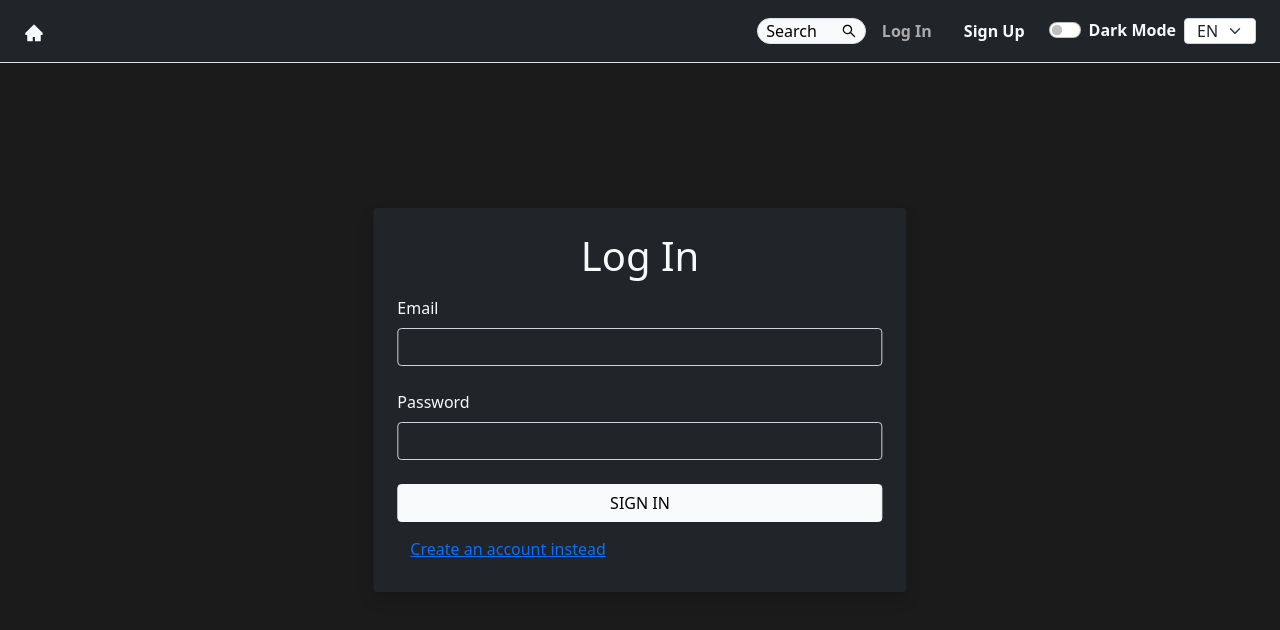
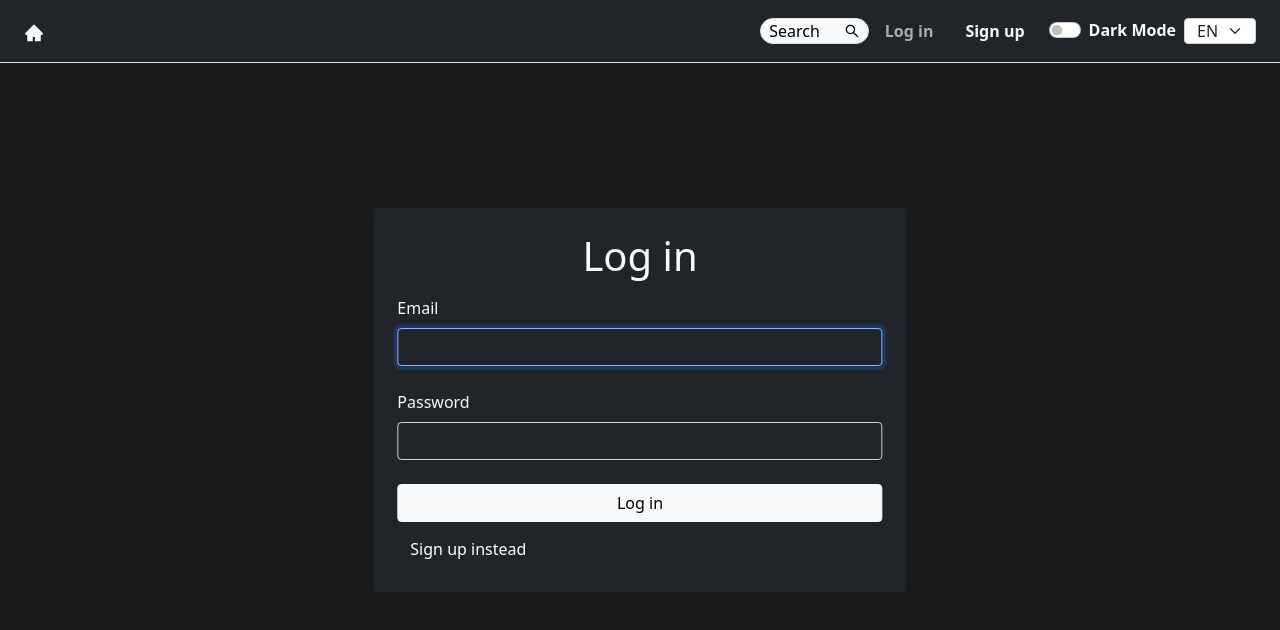
Before and after one commit to patrickwalczak/Collection-Manager, a React (Create React App) app: page /login in a window 1280 px wide. Shown: the top 630 px of the page. Built offline with nearby package versions, Linux system fonts and the light colour scheme; no server answers.

Commit message:
Creating one authentication form instead of log in and sign up

```diff
--- a/src/Components/SignUpForm/index.js
+++ b/src/Components/AuthForm/index.js
@@ -1,47 +1,50 @@
 import "bootstrap/dist/css/bootstrap.min.css";
 import Form from "react-bootstrap/Form";
 import Button from "react-bootstrap/Button";
+import Spinner from "react-bootstrap/Spinner";
 import Alert from "react-bootstrap/Alert";
-import Spinner from "react-bootstrap/Spinner";
+
+import ErrorAlert from "../../UI/ErrorAlert";
+import ReusableFieldName from "../ReusableFieldName";
 
 import { Formik } from "formik";
 import * as yup from "yup";
 
 import { Link } from "react-router-dom";
 
-import ReusableFieldName from "../ReusableFieldName";
-
 import { validationTemplates } from "../../helpers/yupHelper";
 
 import { FormattedMessage } from "react-intl";
 
-const SignUp = ({
+const AuthenticationForm = ({
   theme,
   setFormData,
   requestStatus,
   requestError,
   resetHookState,
+  initialValues,
+  signUpForm,
 }) => {
   const { validateSingleTextField, validatePassword, validateEmail } =
     validationTemplates;
 
-  const schema = yup.object().shape({
-    username: validateSingleTextField,
-    email: validateEmail,
-    password: validatePassword,
-  });
+  const validationSchema = { email: validateEmail, password: validatePassword };
+
+  if (!!signUpForm) validationSchema.username = validateSingleTextField;
 
   const isDisabled = requestStatus === "loading" ? true : false;
+
+  const submitButtonText = !!signUpForm ? "signup" : "login";
+
+  const pathToPage = !!signUpForm ? "login" : "signup";
+
+  const schema = yup.object().shape(validationSchema);
 
   return (
     <Formik
       validationSchema={schema}
       onSubmit={setFormData}
-      initialValues={{
-        username: "",
-        email: "",
-        password: "",
-      }}
+      initialValues={initialValues}
     >
       {({
         handleSubmit,
@@ -53,6 +56,7 @@ const SignUp = ({
         errors,
       }) => (
         <Form className="themeClass" noValidate onSubmit={handleSubmit}>
+          {!!signUpForm && (
             <ReusableFieldName
               name="username"
               label={<FormattedMessage id="form.username" />}
@@ -67,7 +71,9 @@ const SignUp = ({
               error={errors.username}
               disabled={isDisabled}
             />
+          )}
           <ReusableFieldName
+            autoFocus={!signUpForm}
             label="Email"
             name="email"
             type="email"
@@ -97,28 +103,36 @@ const SignUp = ({
 
           {!!requestError && requestStatus !== "loading" && (
             <Alert variant="danger" onClose={resetHookState} dismissible>
-              <Alert.Heading>{requestError}</Alert.Heading>
+              {requestError}
             </Alert>
           )}
-          <div className="d-grid gap-1 mt-4">
+          <div className="d-grid gap-1 mt-4 mb-2">
             <Button
               disabled={isDisabled}
               type="submit"
               className="btn-light themeClass"
             >
               {!isDisabled && (
-                <FormattedMessage id="app-navigation.signup.button" />
+                <FormattedMessage
+                  id={`app-navigation.${submitButtonText}.button`}
+                />
               )}
               {isDisabled && <Spinner animation="border" />}
             </Button>
-            <Link to={"/login"}>
-              <Button variant="link">Log in instead</Button>
+          </div>
+          <Link
+            to={`/${pathToPage}`}
+            className={`btn btn-inherit ${
+              theme === "dark" ? "text-white" : ""
+            }`}
+          >
+            <FormattedMessage id={`app-navigation.${pathToPage}.button`} />{" "}
+            instead
           </Link>
-          </div>
         </Form>
       )}
     </Formik>
   );
 };
 
-export default SignUp;
+export default AuthenticationForm;
--- a/src/Components/LogInForm/index.js
+++ /dev/null
@@ -1,100 +0,0 @@
-import "bootstrap/dist/css/bootstrap.min.css";
-import Form from "react-bootstrap/Form";
-import Button from "react-bootstrap/Button";
-import Spinner from "react-bootstrap/Spinner";
-import Alert from "react-bootstrap/Alert";
-
-import { Formik } from "formik";
-import * as yup from "yup";
-
-import { Link } from "react-router-dom";
-
-import ReusableFieldName from "../ReusableFieldName";
-
-import { validationTemplates } from "../../helpers/yupHelper";
-
-function LogInForm({
-  theme,
-  setFormData,
-  requestStatus,
-  requestError,
-  resetHookState,
-}) {
-  const { validatePassword, validateEmail } = validationTemplates;
-
-  const schema = yup.object().shape({
-    email: validateEmail,
-    password: validatePassword,
-  });
-
-  const isDisabled = requestStatus === "loading" ? true : false;
-
-  const themeClass = theme === "light" ? "dark" : "light";
-
-  return (
-    <Formik
-      validationSchema={schema}
-      onSubmit={setFormData}
-      initialValues={{
-        email: "",
-        password: "",
-      }}
-    >
-      {({
-        handleSubmit,
-        handleBlur,
-        setFieldTouched,
-        setFieldValue,
-        values,
-        touched,
-        errors,
-      }) => (
-        <Form noValidate onSubmit={handleSubmit} className="themeClass">
-          <ReusableFieldName
-            label="Email"
-            name="email"
-            type="email"
-            value={values.email}
-            setFieldTouched={setFieldTouched}
-            setFieldValue={setFieldValue}
-            onBlur={handleBlur}
-            isInvalid={errors.email && touched.email}
-            isValid={!errors.email && values.email}
-            error={errors.email}
-            disabled={isDisabled}
-          />
-
-          <ReusableFieldName
-            label="Password"
-            name="password"
-            type="password"
-            value={values.password}
-            setFieldTouched={setFieldTouched}
-            setFieldValue={setFieldValue}
-            onBlur={handleBlur}
-            isInvalid={errors.password && touched.password}
-            isValid={!errors.password && values.password}
-            error={errors.password}
-            disabled={isDisabled}
-          />
-          {!!requestError && requestStatus !== "loading" && (
-            <Alert variant="danger" onClose={resetHookState} dismissible>
-              <Alert.Heading>{requestError}</Alert.Heading>
-            </Alert>
-          )}
-          <div className="d-grid gap-1 mt-4 mb-2">
-            <Button disabled={isDisabled} type="submit" variant={themeClass}>
-              {!isDisabled && "SIGN IN"}
-              {isDisabled && <Spinner animation="border" />}
-            </Button>
-          </div>
-          <Link className="btn btn-link" to={"/signup"}>
-            Create an account instead
-          </Link>
-        </Form>
-      )}
-    </Formik>
-  );
-}
-
-export default LogInForm;
--- a/src/Components/NewCollection/Drop.js
+++ b/src/Components/NewCollection/Drop.js
@@ -1,7 +1,7 @@
 import React, { useState } from "react";
 import { FileUploader } from "react-drag-drop-files";
 
-const fileTypes = ["JPG", "PNG", "GIF"];
+const fileTypes = ["JPG", "PNG", "GIF", "JPEG"];
 
 function Drop({ name, setImg }) {
   const [file, setFile] = useState(null);
--- a/src/localization/en.json
+++ b/src/localization/en.json
@@ -4,9 +4,9 @@
     "author": "Author",
     "link": "Link",
     "app-navigation.home.button": "Home",
-    "app-navigation.login.button": "Log In",
-    "app-navigation.signup.button": "Sign Up",
-    "app-navigation.logout.button": "Log Out",
+    "app-navigation.login.button": "Log in",
+    "app-navigation.signup.button": "Sign up",
+    "app-navigation.logout.button": "Log out",
     "app-navigation.darkmode.button": "Dark Mode",
     "app-navigation.search.button": "Search",
     "app-navigation.collections.button": "My Collections",
--- a/src/pages/Login.js
+++ b/src/pages/Login.js
@@ -1,15 +1,15 @@
 import "bootstrap/dist/css/bootstrap.min.css";
 
 import FormWrapper from "../UI/FormWrapper";
-import SignInForm from "../Components/LogInForm";
+import AuthForm from "../Components/AuthForm/index";
+
+import { FormattedMessage } from "react-intl";
 
 import useHttp from "../hooks/useHttp";
 import AppContext from "../store/app-context";
 
 import { useNavigate } from "react-router-dom";
 import { useEffect, useState, useContext } from "react";
-
-import { FormattedMessage } from "react-intl";
 
 const Login = () => {
   const [submittedFormData, setFormData] = useState(null);
@@ -54,12 +54,17 @@ const Login = () => {
       <h2 className=" mb-3 text-center fs-1">
         <FormattedMessage id="app-navigation.login.button" />
       </h2>
-      <SignInForm
+      <AuthForm
         theme={theme}
         requestError={requestError}
         requestStatus={requestStatus}
         resetHookState={resetHookState}
         setFormData={setFormData}
+        initialValues={{
+          email: "",
+          password: "",
+        }}
+        signUpForm={false}
       />
     </FormWrapper>
   );
--- a/src/pages/SignUp.js
+++ b/src/pages/SignUp.js
@@ -1,15 +1,15 @@
 import "bootstrap/dist/css/bootstrap.min.css";
 
-import SignUpForm from "../Components/SignUpForm/index";
+import AuthForm from "../Components/AuthForm/index";
 import FormWrapper from "../UI/FormWrapper";
+
+import { FormattedMessage } from "react-intl";
 
 import useHttp from "../hooks/useHttp";
 import AppContext from "../store/app-context";
 
 import { useNavigate } from "react-router-dom";
 import { useEffect, useState, useContext } from "react";
-
-import { FormattedMessage } from "react-intl";
 
 const SignUp = () => {
   const [submittedFormData, setFormData] = useState(null);
@@ -53,12 +53,18 @@ const SignUp = () => {
       <h2 data-theme={theme} className="inputViewStyle mb-3 text-center fs-1">
         <FormattedMessage id="app-navigation.signup.button" />
       </h2>
-      <SignUpForm
+      <AuthForm
         theme={theme}
         requestError={requestError}
         requestStatus={requestStatus}
         resetHookState={resetHookState}
         setFormData={setFormData}
+        initialValues={{
+          email: "",
+          password: "",
+          username: "",
+        }}
+        signUpForm={true}
       />
     </FormWrapper>
   );
```
Lines whose indentation alone changed are shown as unchanged.
